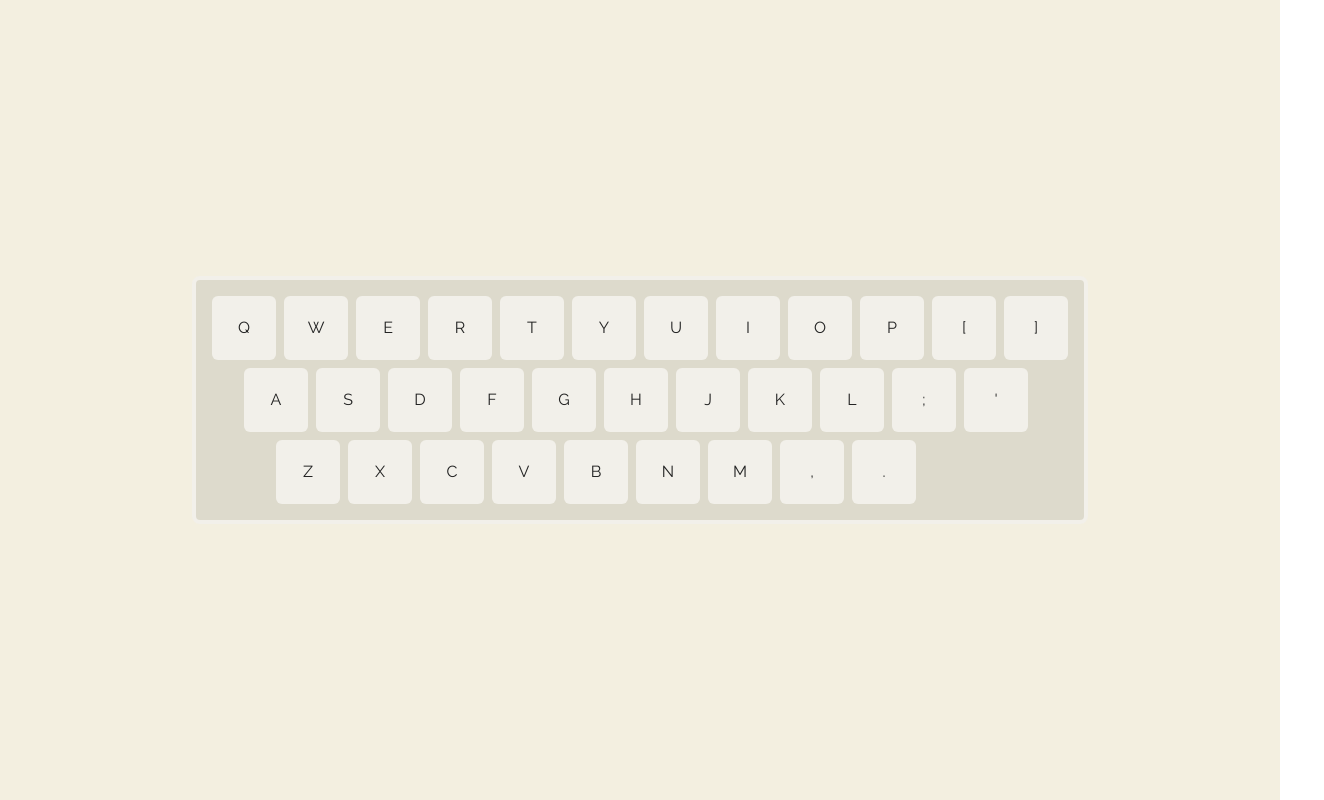
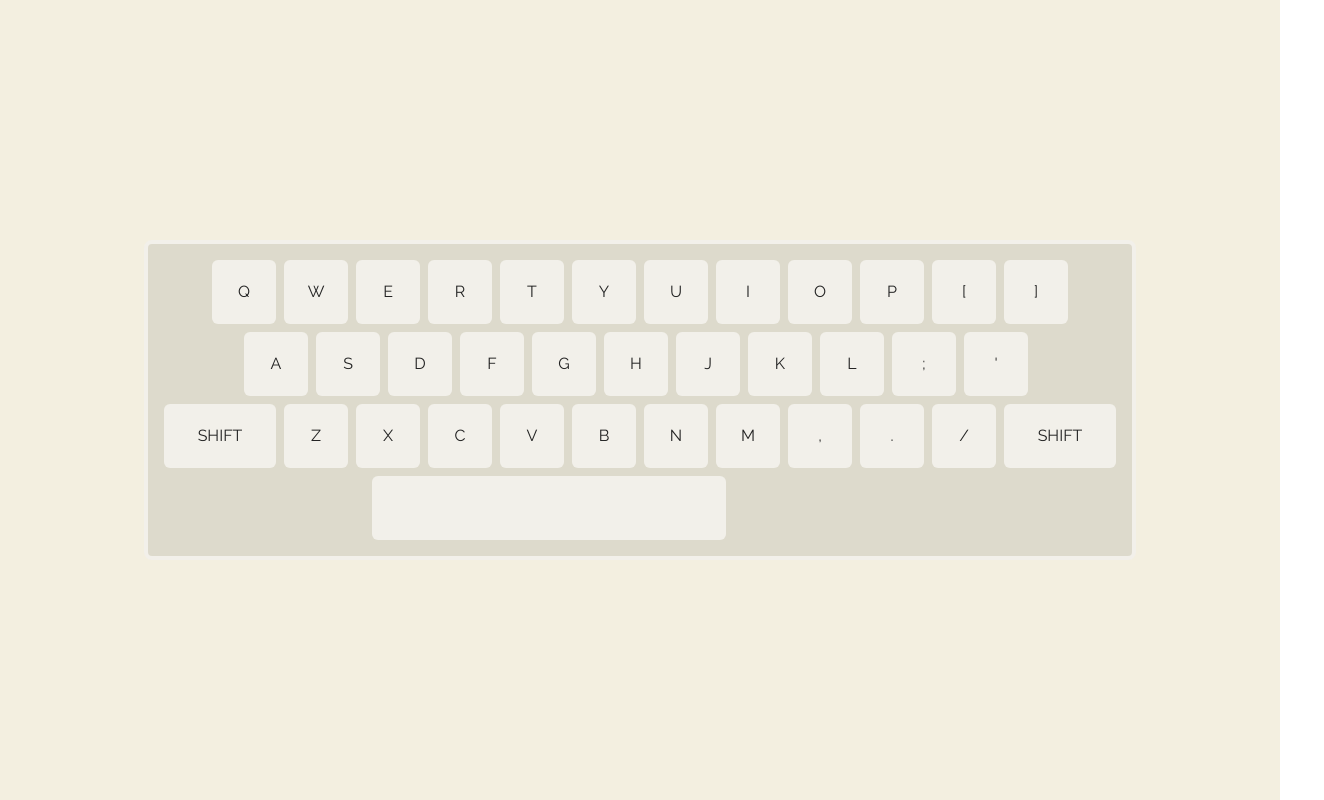
Before and after one commit to Sami-Rocks/virtual-keyboard, a React (Vite) app: page / in a window 1280 px wide. Shown: the whole page, 1324 px wide, since content can reach past the window. Built offline with nearby package versions, Linux system fonts and the light colour scheme.

Commit message:
added special characters

```diff
--- a/src/components/Key/index.tsx
+++ b/src/components/Key/index.tsx
@@ -23,7 +23,11 @@ function Key({ figure }: KeyType) {
 },[])
 
   return (
-    <div className={` ${ (activeKey.toUpperCase()) === (figure) ? 'bg-accent text-white' : '' } rounded-md dark:bg-black bg-white w-16 h-16 flex justify-center items-center dark:text-white text-black `}>
+    <div className={`
+      ${ (activeKey.toUpperCase()) === (figure) ? 'bg-accent text-white' : '' }
+      ${ figure === ' ' ? 'w-[354px]' :'' }
+      ${ figure === 'SHIFT' ? 'w-28' :'' }
+      rounded-md dark:bg-black bg-white w-16 h-16 flex justify-center items-center dark:text-white text-black `}>
       {figure}
     </div>
   );
--- a/src/components/Keyboard/index.tsx
+++ b/src/components/Keyboard/index.tsx
@@ -19,24 +19,27 @@ function Keyboard() {
     "]",
   ];
   const second_row = ["A", "S", "D", "F", "G", "H", "J", "K", "L", ";", "'"];
-  const third_row = ["Z", "X", "C", "V", "B", "N", "M", ",", "."];
+  const third_row = ["SHIFT","Z", "X", "C", "V", "B", "N", "M", ",", ".", "/", "SHIFT"];
 
   return (
     <div className="w-fit h-fit dark:bg-dark_grey border-4 border-white dark:border-dark_grey rounded-lg p-4 bg-black bg-opacity-10">
-      <div className="flex gap-2">
+      <div className="flex gap-2 left-12 relative">
         {first_row.map((el: string) => (
           <Key key={el} figure={el} />
         ))}
       </div>
-      <div className="relative left-8 flex gap-2 py-2">
+      <div className="relative left-20 flex gap-2 py-2">
         {second_row.map((el: string) => (
           <Key key={el} figure={el} />
         ))}
       </div>
-      <div className="flex gap-2 relative left-16">
+      <div className="flex gap-2 ">
         {third_row.map((el: string) => (
           <Key key={el} figure={el} />
         ))}
+      </div>
+      <div className="mt-2 relative left-52" >
+          <Key figure=" " />
       </div>
     </div>
   );
```
